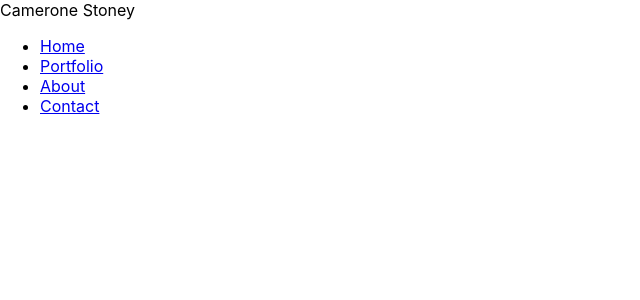
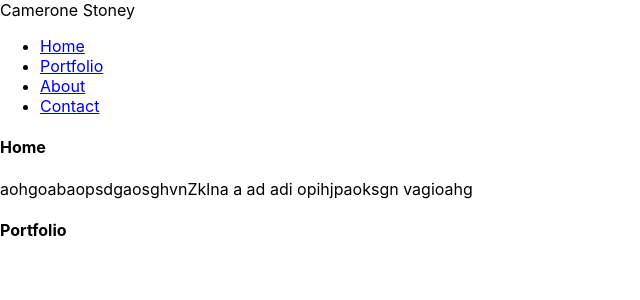
Before and after one commit to Cjstoney/portfolio_react, a React (Create React App) app: page /portfolio in a window 1280 px wide. Shown: the top 300 px of the page, without its empty margins (0-640 px from the left). Built offline with nearby package versions, Linux system fonts and the light colour scheme.

Commit message:
required all components to the app.js

```diff
--- a/src/App.js
+++ b/src/App.js
@@ -1,12 +1,23 @@
 import React from 'react';
 import Navbar from "./components/navbar";
+import { BrowserRouter, Route } from "react-router-dom";
+import Home from './components/home';
+import Portfolio from './components/portfolio';
+import About from './components/about';
+import Contact from './components/contact'
 
 function App() {
   return (
-    <div className="App">
-      <Navbar />
+    <BrowserRouter>
+      <div className="App">
+        <Navbar />
+          <Route path='/' component={Home} />
+          <Route path='/portfolio' component={Portfolio} />
+          <Route path='/about' component={About} />
+          <Route path='/contact' component={Contact} />
 
-    </div>
+      </div>
+    </BrowserRouter>
   );
 }
 
--- a/src/components/home.js
+++ b/src/components/home.js
@@ -4,7 +4,7 @@ const Home = () => {
     return(
         <div className="container">
             <h4 className="...">Home</h4>
-            {/* content in here */}
+           <p>aohgoabaopsdgaosghvnZklna a ad adi opihjpaoksgn vagioahg </p>
         </div>
     )
 }
--- /dev/null
+++ b/src/components/portfolio.js
@@ -0,0 +1,12 @@
+import React from "react";
+
+const Portfolio = () => {
+    return(
+        <div className="container">
+            <h4 className="...">Portfolio</h4>
+            {/* content in here */}
+        </div>
+    )
+}
+
+export default Portfolio;
```
